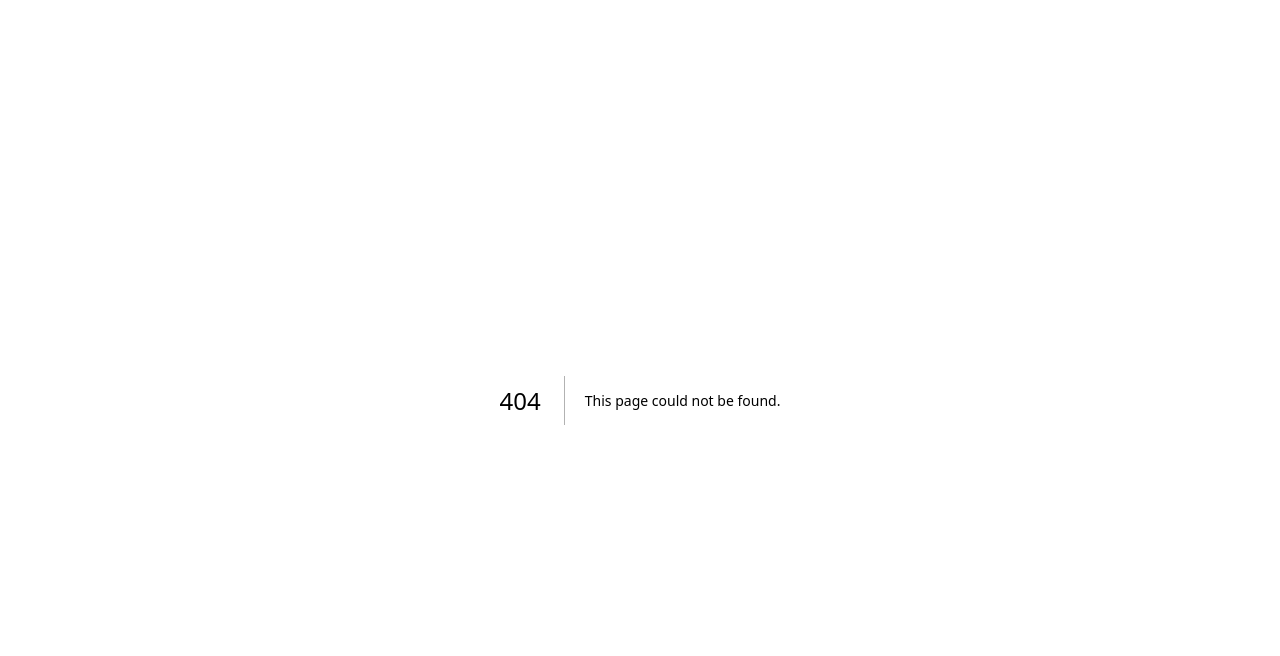
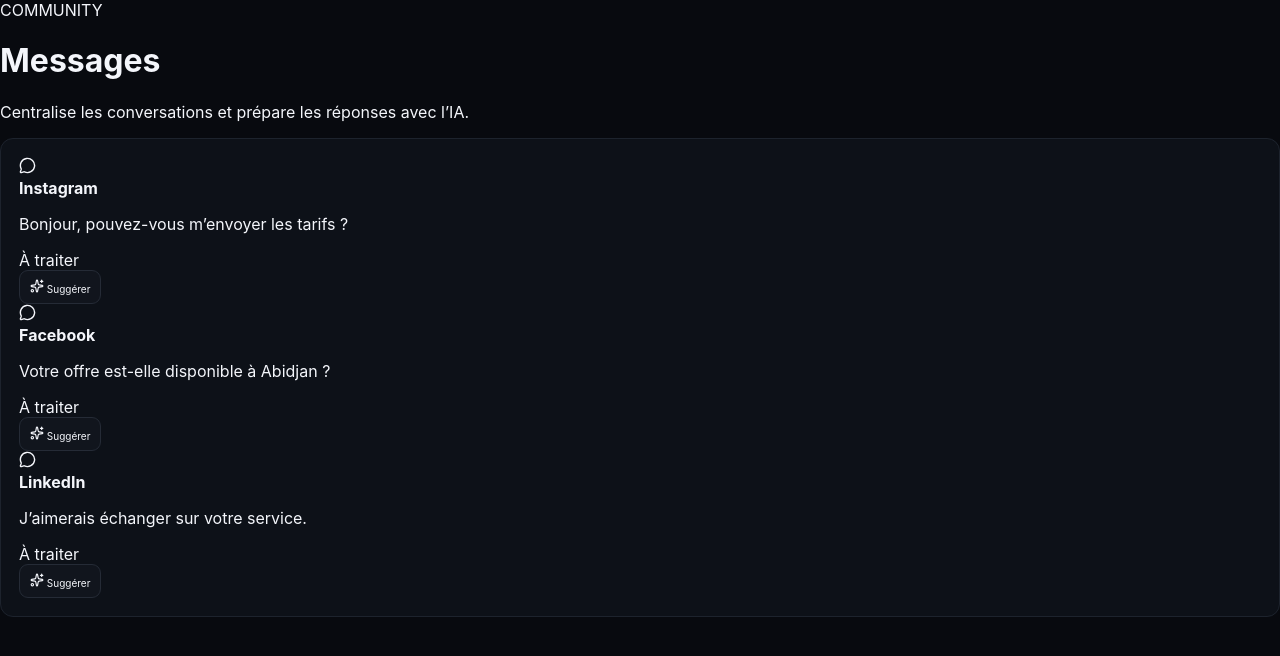
Before and after one commit to sidibeabubakar40-tech/Social-m-dia-, a Next.js app: page /messages in a window 1280 px wide. Before the commit this address had no page. Shown: the top 656 px of the page. Built offline with nearby package versions, Linux system fonts and the light colour scheme.

Commit message:
feat: add community inbox

```diff
--- /dev/null
+++ b/app/messages/page.tsx
@@ -0,0 +1,12 @@
+import { MessageCircle, Sparkles } from "lucide-react";
+
+const messages=[
+  ["Instagram","Bonjour, pouvez-vous m’envoyer les tarifs ?"],
+  ["Facebook","Votre offre est-elle disponible à Abidjan ?"],
+  ["LinkedIn","J’aimerais échanger sur votre service."]
+];
+
+export default function MessagesPage(){
+ return <div className="modulePage"><header className="moduleHeader"><div><span>COMMUNITY</span><h1>Messages</h1><p>Centralise les conversations et prépare les réponses avec l’IA.</p></div></header>
+ <section className="panel"><div className="messageList">{messages.map((m,i)=><div className="message" key={i}><div className="messageIcon"><MessageCircle size={17}/></div><div><b>{m[0]}</b><p>{m[1]}</p><span>À traiter</span></div><button className="ghost"><Sparkles size={14}/> Suggérer</button></div>)}</div></section></div>
+}
```
